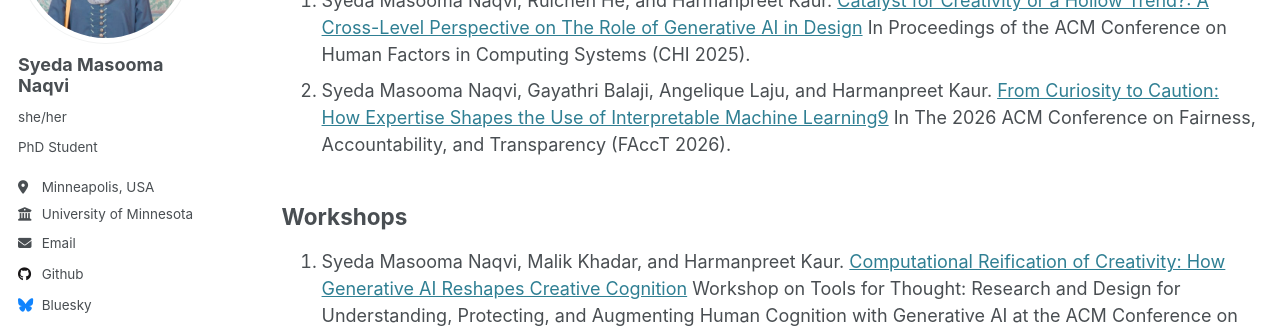
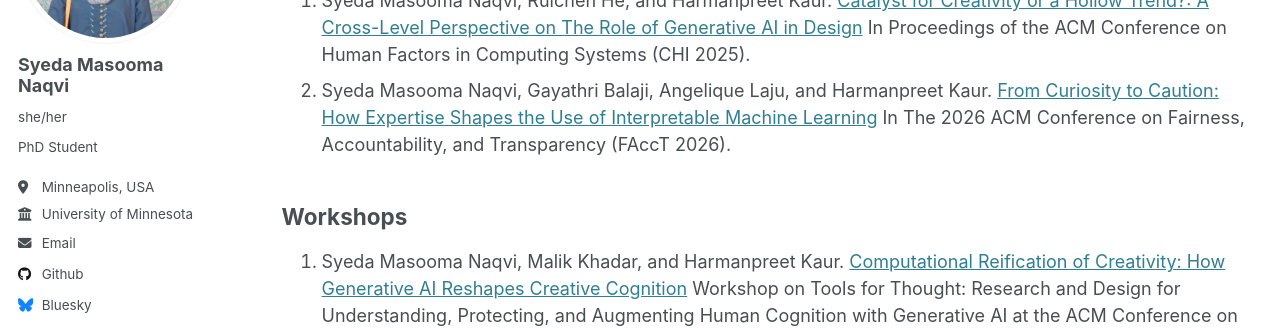
Before and after one commit to syedamasoomanaqvii/syedamasoomanaqvii.github.io, a Jekyll site: the page built from _pages/research.md, in a window 1280 px wide and 1001 px high. Shown: the part 237-565 px from the top of the window. Built offline with Jekyll 4.4.1, drawn with Linux system fonts in a browser that asks for light colours.

Commit message:
Fix typo in conference paper citation

```diff
--- a/_pages/research.md
+++ b/_pages/research.md
@@ -11,7 +11,7 @@ redirect_from:
 
 ## Conference Papers
 1. Syeda Masooma Naqvi, Ruichen He, and Harmanpreet Kaur. [Catalyst for Creativity or a Hollow Trend?: A Cross-Level Perspective on The Role of Generative AI in Design](/files/chi25-150.pdf) In Proceedings of the ACM Conference on Human Factors in Computing Systems (CHI 2025).
-2. Syeda Masooma Naqvi, Gayathri Balaji, Angelique Laju, and Harmanpreet Kaur. [From Curiosity to Caution: How Expertise Shapes the Use of Interpretable Machine Learning9](/files/3805689.3812376-2.pdf) In The 2026 ACM Conference on Fairness, Accountability, and Transparency (FAccT 2026).
+2. Syeda Masooma Naqvi, Gayathri Balaji, Angelique Laju, and Harmanpreet Kaur. [From Curiosity to Caution: How Expertise Shapes the Use of Interpretable Machine Learning](/files/3805689.3812376-2.pdf) In The 2026 ACM Conference on Fairness, Accountability, and Transparency (FAccT 2026).
 
 
 ## Workshops
```
